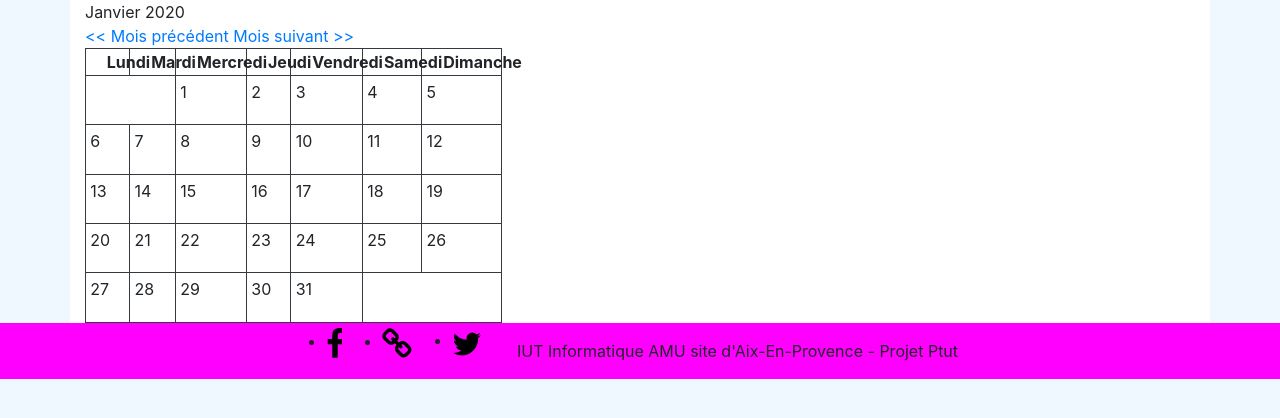
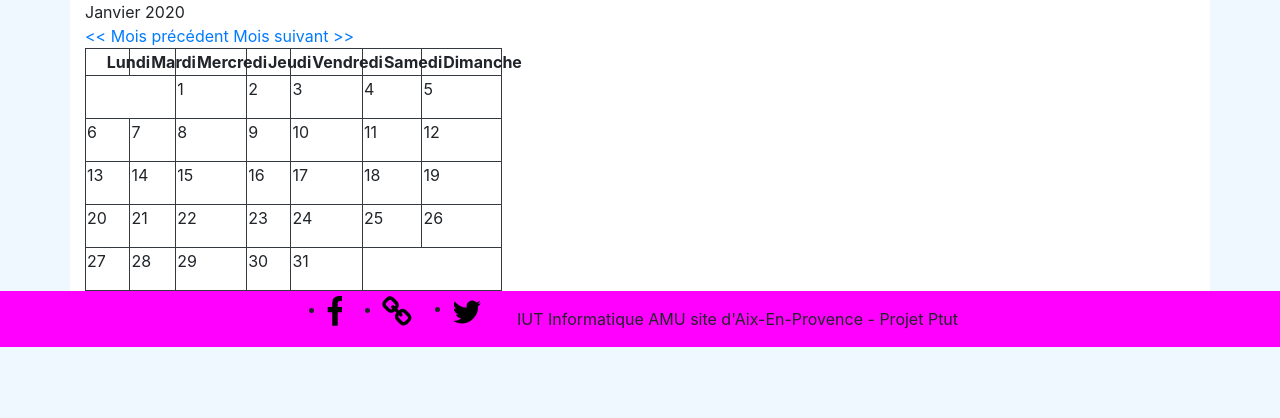
Before and after one commit to Maxime-Leclere/projetptut, a PHP site: page /frontend/calendar.php in a window 1280 px wide. Shown: the part 83-501 px from the top of the page. Run offline with PHP 8.4, Linux system fonts and the light colour scheme; the visitor is signed in with stand-in values (Sample User, id 1); tables that the repository leaves empty or names only in its code hold one stand-in row (values such as "Sample post"); some libraries are stand-ins or nearby versions.

Commit message:
css modif

```diff
--- a/frontend/assets/main.css
+++ b/frontend/assets/main.css
@@ -55,10 +55,6 @@ th {
     padding-right: 5%;
 }
 
-td {
-    padding: 1%;
-}
-
 .article_image {
     width: 15%;
     height: 15%;
@@ -74,11 +70,6 @@ body {
     font-family: 'Open Sans', sans-serif;
 }
 
-.article_title:hover {
-    text-decoration: underline;
-    cursor: pointer;
-}
-
 .home_events_text, .home_events_title {
     color: #343a40;
     font-family: 'Open Sans', sans-serif;
```
